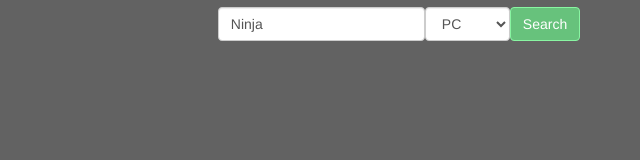
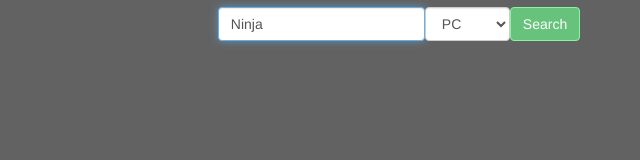
Before and after one commit to pankeelshah/FortniteHub, a plain HTML site: page index.html in a window 1280 px wide. Shown: the part 215-375 px from the top of the page, 241-881 px from the left. Drawn offline with nearby package versions, Linux system fonts and the light colour scheme.

Commit message:
Update index.html

```diff
--- a/index.html
+++ b/index.html
@@ -30,7 +30,7 @@
 
                     <div id="optionSelect">
                         <div>
-                            <input type="text" class="form-control" id="username" value="Ninja" placeholder="Epic Username">
+                            <input type="text" class="form-control" id="username" value="Ninja" autofocus="autofocus" placeholder="Epic Username">
                         </div>
 
                         <div>
```
